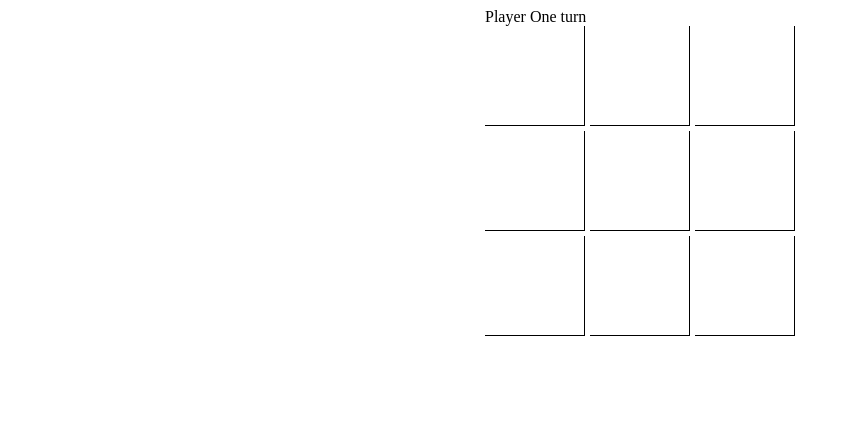
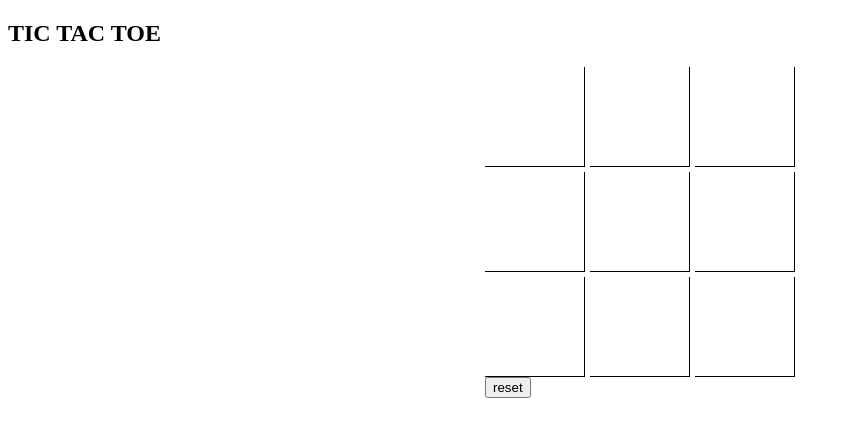
Before and after one commit to EssenceCode/Tic-Tac-Toe, a plain HTML site: page index.html in a window 1280 px wide. Shown: the whole page, without its empty margins (0-850 px from the left). Drawn offline with Linux system fonts and the light colour scheme.

Commit message:
remove player turn div

```diff
--- a/index.html
+++ b/index.html
@@ -7,16 +7,18 @@
     <title>Tic Tac Toe</title>
 </head>
 <body>
+    <div class="header">
+        <h2>TIC TAC TOE</h2>
+    </div>
     <div class="game-container">
         <div class="game-control">
-            <div class="turn"></div>
+            <div class="game-result"></div>
             <div class="board"></div>
+            <button class="reset">reset</button>
+
         </div>
 
-        <div class="alert-container display-none">
-            <div class="game-result"></div>
 
-            <button class="reset">reset</button>
         </div>
     </div>
 
```
